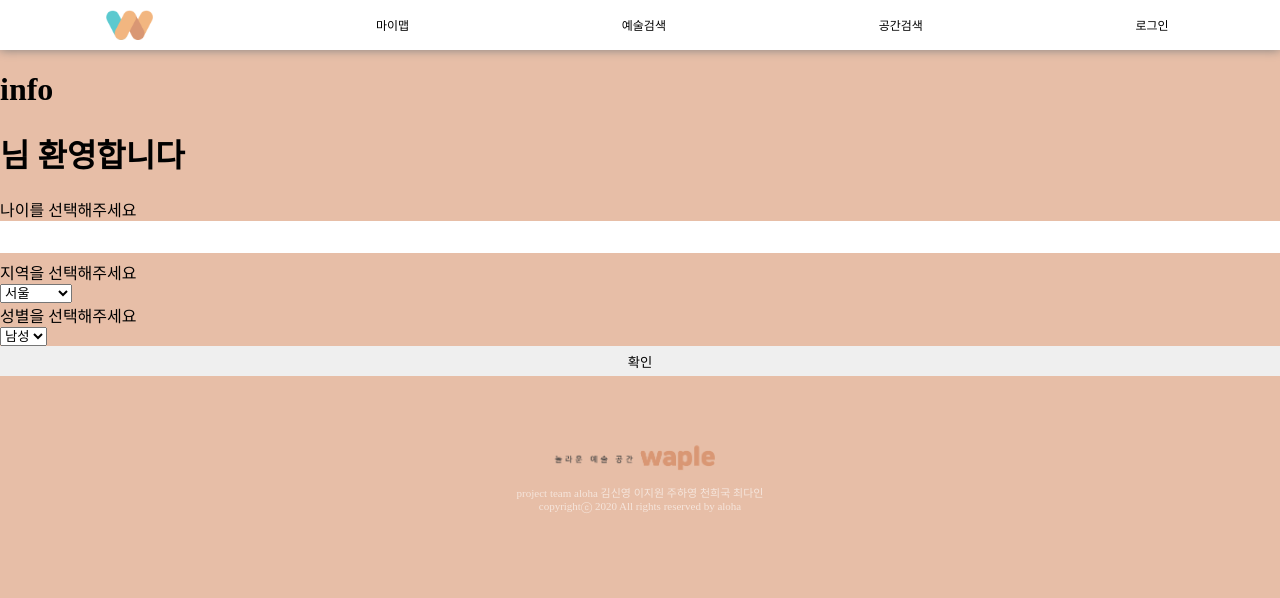
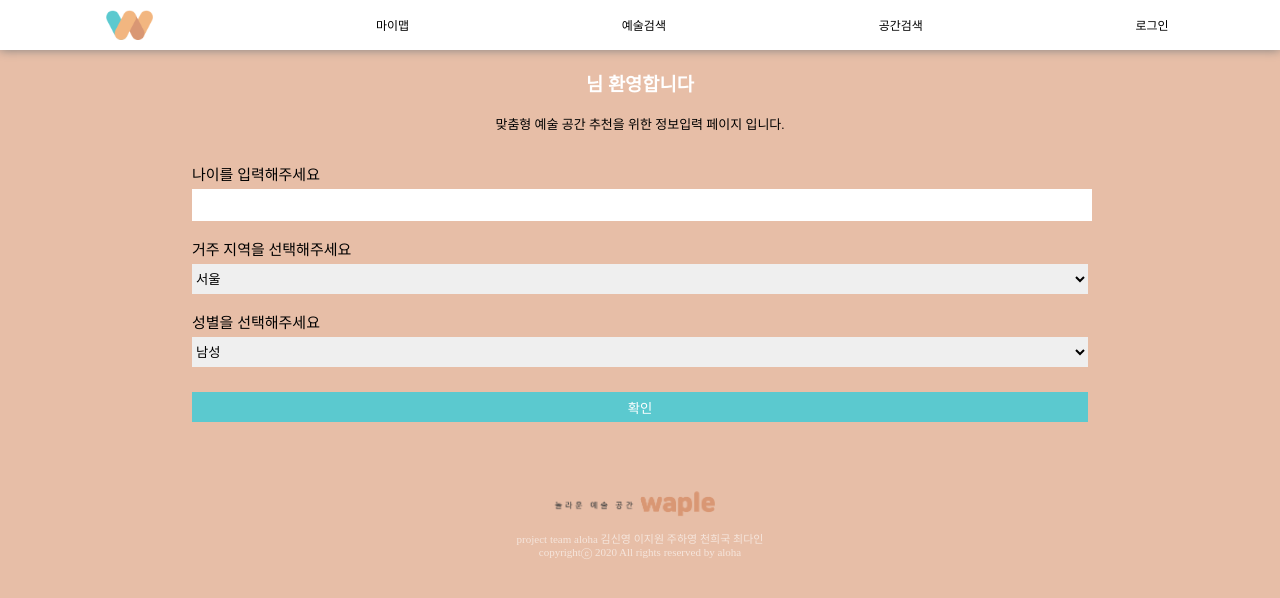
Before and after one commit to joohayoung/waple-art_hackathon, a Django app: page /accountapp/info/ in a window 1280 px wide. Shown: the top 598 px of the page. Run offline with Django 3.2, Linux system fonts and the light colour scheme; some web fonts are replaced.

Commit message:
info front

```diff
--- a/web/artproject/accountapp/static/accountapp/login.css
+++ b/web/artproject/accountapp/static/accountapp/login.css
@@ -1,5 +1,5 @@
 #login_box{
-    margin-top: 20%;
+    /* margin-top: 20%; */
     display: flex;
     align-items: center;
     flex-flow: column;
@@ -7,12 +7,19 @@
 form{
     width: 70%;
 }
-input{
+input, select{
     width: 100%;
     height: 30px;
     border: none;
     outline: none;
     margin-bottom: 7px;
+}
+input[type="submit"]{
+    width: 100%;
+    height: 30px;
+    background-color: rgb(91, 201, 207);
+    color: white;
+    border: none;
 }
 button{
     width: 100%;
@@ -31,9 +38,24 @@ h3{
     font-family: 'Poppins',sans-serif;
 }
 .account a{
-    color: rgb(91, 201, 207);
+    color: rgb(0, 134, 141);
     text-decoration: none;
 }
 .account a:hover{
     text-decoration: underline;
 }
+#intro{
+    margin-left: 5%;
+    margin-right: 5%;
+    font-weight: 300;
+    font-size: 13px;
+    text-align: center;
+    margin-bottom: 20px;
+}
+
+#question{
+    font-weight: 300;
+    font-size: 15px;
+    margin-bottom: 5px;
+    margin-top: 10px;
+}
--- a/web/artproject/accountapp/templates/accountapp/info.html
+++ b/web/artproject/accountapp/templates/accountapp/info.html
@@ -6,15 +6,22 @@
 {% endblock %}
 
 {% block content %}
-<h1>info</h1>
-<h1>{{user.username}}님 환영합니다</h1>
+{% comment %} <h1>info</h1> {% endcomment %}
 
-<table>
+<h3>{{user.username}}님 환영합니다</h3>
+<div id='intro'>
+    맞춤형 예술 공간 추천을 위한 정보입력 페이지 입니다.
+</div>
+<div id='login_box'>
     <form action="{% url 'accountapp:information'%}" method="POST">
-    {% csrf_token %}
-        나이를 선택해주세요<br>
+        {% csrf_token %}
+        <div id='question'>
+            나이를 입력해주세요
+        </div>
         <input type="number" name="age"><br>
-        지역을 선택해주세요<br>
+        <div id='question'>
+            거주 지역을 선택해주세요
+        </div>
         <select name="region">
             <option value="서울">서울</option>
             <option value="부산">부산</option>
@@ -33,13 +40,16 @@
             <option value="경상남도">경상남도</option>
             <option value="제주도">제주도</option>
         </select><br>
-        성별을 선택해주세요<br>
+        <div id='question'>
+            성별을 선택해주세요
+        </div>
         <select name="gender">
             <option value="남성">남성</option>
             <option value="여성">여성</option>
-        </select><br>
-
+        </select>
+        <br>
+        <br>
         <input type="submit" value="확인">
     </form>
-</table>
+</div>
 {% endblock %}
--- a/web/artproject/accountapp/templates/accountapp/login.html
+++ b/web/artproject/accountapp/templates/accountapp/login.html
@@ -11,6 +11,9 @@
         {{ error }}
     </div>
     {% endif %}
+    <br>
+    <br>
+    <br>
     <div id='login_box'>
         <form action="{% url 'accountapp:login' %}" method="POST">
             {% csrf_token %}
--- a/web/artproject/accountapp/templates/accountapp/signup.html
+++ b/web/artproject/accountapp/templates/accountapp/signup.html
@@ -11,7 +11,9 @@
         {{ error }}
     </div>
     {% endif %}
-
+    <br>
+    <br>
+    <br>
     <div id='login_box'>
         <form action="{% url 'accountapp:sign_up' %}" method="POST">
             {% csrf_token %}
```
